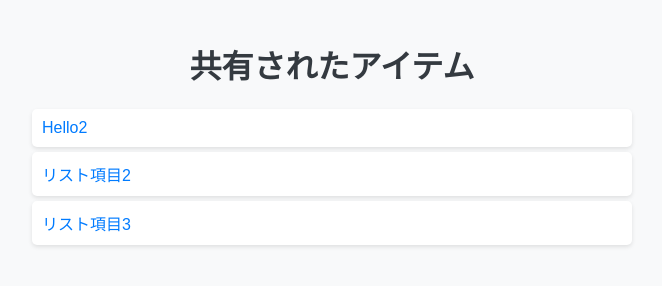
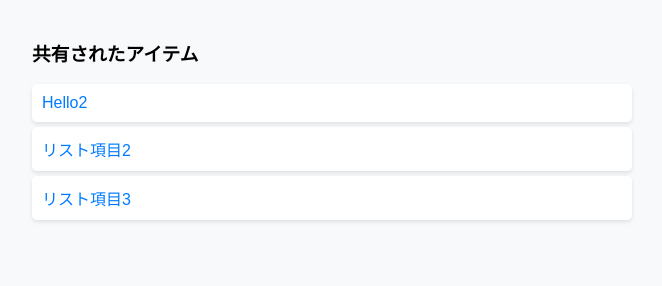
Before and after one commit to nagonnagon/expoTest, a plain HTML site: page index.html in a window 1280 px wide. Shown: the whole page, without its empty margins (308-970 px from the left). Drawn offline with Linux system fonts and the light colour scheme.

Commit message:
Add files via upload

```diff
--- a/index.html
+++ b/index.html
@@ -3,7 +3,7 @@
 <head>
     <meta charset="UTF-8">
     <meta name="viewport" content="width=device-width, initial-scale=1.0">
-    <title>リスト</title>
+    <title>共有されたアイテム</title>
     <style>
         body {
             font-family: Arial, sans-serif;
@@ -44,7 +44,7 @@
 </head>
 <body>
 <div class="container">
-  <h1>共有されたアイテム</h1>
+  <h3>共有されたアイテム</h3>
     <ul>
         <li><a href="https://nagonnagon.github.io/expoTest/hello2/hello2.html">Hello2</a></li>
         <li><a href="https://example.com/link2">リスト項目2</a></li>
```
